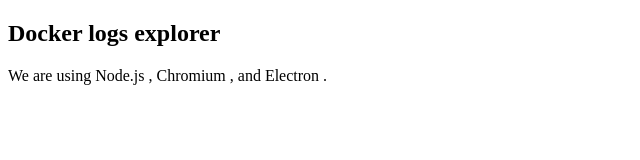
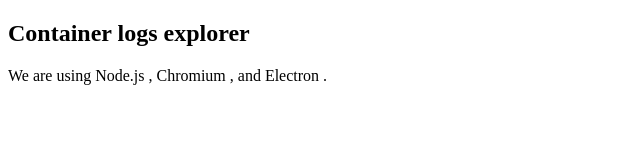
Before and after one commit to ionutab/electron-container-logs-explorer, an Electron app: page index.html in a window 800 px wide. Shown: the whole page, without its empty margins (0-640 px from the left). Drawn offline with Linux system fonts and the light colour scheme; no server answers.

Commit message:
using more generic term

```diff
--- a/index.html
+++ b/index.html
@@ -7,11 +7,11 @@
   <meta charset="UTF-8">
   <!-- https://developer.mozilla.org/en-US/docs/Web/HTTP/CSP -->
   <meta http-equiv="Content-Security-Policy" content="default-src 'self'; script-src 'self'">
-  <title>Docker logs explorer</title>
+  <title>Container logs explorer</title>
 </head>
 
 <body>
-  <h2>Docker logs explorer</h1>
+  <h2>Container logs explorer</h1>
   We are using Node.js <span id="node-version"></span>,
   Chromium <span id="chrome-version"></span>,
   and Electron <span id="electron-version"></span>.
--- a/package.json
+++ b/package.json
@@ -1,5 +1,5 @@
 {
-  "name": "electron-docker-logs-explorer",
+  "name": "electron-container-logs-explorer",
   "version": "1.0.0",
   "description": "",
   "main": "index.js",
```
Also changed, not shown: README.md (added), 1 other file.
